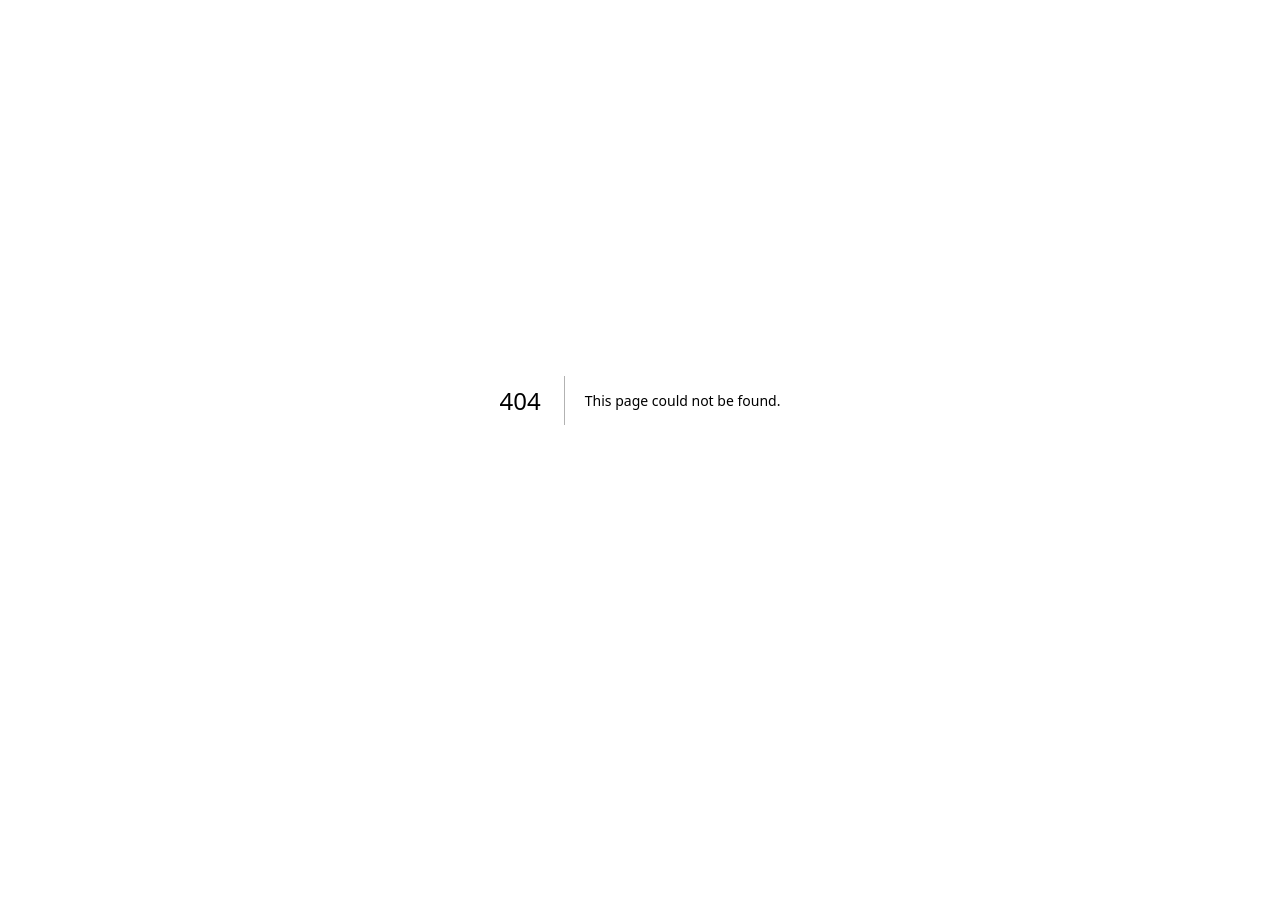
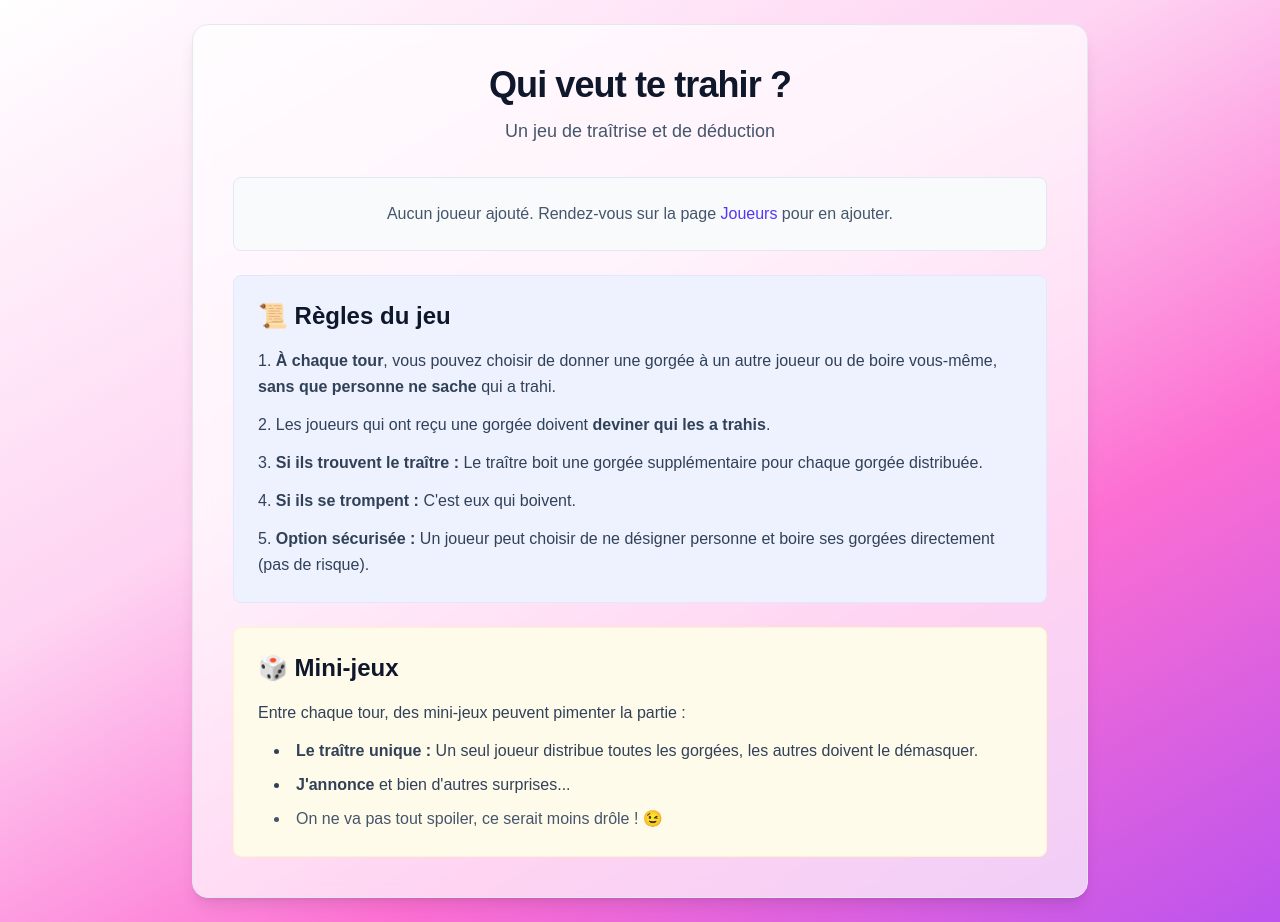
Before and after one commit to ayyN10/zebi-games, a Next.js app: page /betrayed-game in a window 1280 px wide. Before the commit this address had no page. Before the commit the page ends 800 px from the top, so only its background shows below. Built offline with nearby package versions, Linux system fonts and the light colour scheme.

Commit message:
feat: Add BetrayedGame page and PlayerList component with sip management

```diff
--- /dev/null
+++ b/src/app/betrayed-game/_components/PlayerList.tsx
@@ -0,0 +1,84 @@
+"use client";
+
+import type { Player } from "../../players/_lib/usePlayers";
+
+export default function PlayerList({
+  players,
+  onAddSips,
+  onRemoveSips,
+}: {
+  players: Player[];
+  onAddSips?: (id: string, amount: number) => void;
+  onRemoveSips?: (id: string, amount: number) => void;
+}) {
+  if (players.length === 0) {
+    return (
+      <div className="bg-slate-50 rounded-lg p-6 border border-slate-200">
+        <p className="text-center text-slate-600">
+          Aucun joueur ajouté. Rendez-vous sur la page{" "}
+          <a href="/players" className="text-indigo-600 hover:underline font-medium">
+            Joueurs
+          </a>
+          {" "}pour en ajouter.
+        </p>
+      </div>
+    );
+  }
+
+  return (
+    <div className="bg-green-50 rounded-lg p-6 border border-green-100">
+      <h2 className="text-2xl font-bold text-slate-900 mb-4">
+        👥 Joueurs ({players.length})
+      </h2>
+      <div className="flex flex-wrap gap-3 justify-center">
+        {players.map((player) => (
+          <div
+            key={player.id}
+            className="flex flex-col items-center gap-2 bg-white rounded-lg px-4 py-3 shadow-sm border border-green-200"
+          >
+            <div className="flex items-center gap-2">
+              {player.avatar ? (
+                <img
+                  src={player.avatar}
+                  alt={player.name}
+                  className="h-8 w-8 rounded-full object-cover border border-slate-200"
+                />
+              ) : (
+                <div className="h-8 w-8 rounded-full bg-slate-100 flex items-center justify-center border border-slate-200">
+                  <span className="text-sm font-semibold text-slate-500">
+                    {player.name[0]?.toUpperCase() ?? "?"}
+                  </span>
+                </div>
+              )}
+              <span className="font-medium text-slate-800">{player.name}</span>
+            </div>
+
+            {/* Compteur de gorgées */}
+            <div className="flex items-center gap-2">
+              {onRemoveSips && (
+                <button
+                  onClick={() => onRemoveSips(player.id, 1)}
+                  className="w-6 h-6 rounded-full bg-red-100 text-red-600 hover:bg-red-200 transition font-bold text-sm"
+                  disabled={(player.sips || 0) === 0}
+                >
+                  −
+                </button>
+              )}
+              <span className="text-sm font-medium min-w-[60px] text-center">
+                🍺 {player.sips || 0}
+              </span>
+              {onAddSips && (
+                <button
+                  onClick={() => onAddSips(player.id, 1)}
+                  className="w-6 h-6 rounded-full bg-green-100 text-green-600 hover:bg-green-200 transition font-bold text-sm"
+                >
+                  +
+                </button>
+              )}
+            </div>
+          </div>
+        ))}
+      </div>
+    </div>
+  );
+}
--- /dev/null
+++ b/src/app/betrayed-game/page.tsx
@@ -0,0 +1,75 @@
+"use client";
+
+import usePlayers from "../players/_lib/usePlayers";
+import PlayerList from "./_components/PlayerList";
+
+export default function BetrayedGamePage() {
+  const { players } = usePlayers();
+
+  return (
+    <main className="min-h-screen flex items-center justify-center p-6">
+      <section className="w-full max-w-4xl">
+        <div className="rounded-2xl border border-slate-200 bg-white/70 backdrop-blur p-10 shadow-lg">
+          <header className="text-center space-y-3 mb-8">
+            <h1 className="text-4xl font-bold tracking-tight text-slate-900">
+              Qui veut te trahir ?
+            </h1>
+            <p className="text-lg text-slate-600">
+              Un jeu de traîtrise et de déduction
+            </p>
+          </header>
+
+          <div className="space-y-6 text-slate-700">
+
+
+            <PlayerList players={players} />
+            {/* Règles principales */}
+            <div className="bg-indigo-50 rounded-lg p-6 border border-indigo-100">
+              <h2 className="text-2xl font-bold text-slate-900 mb-4">
+                📜 Règles du jeu
+              </h2>
+              <ol className="space-y-3 list-decimal list-inside">
+                <li className="leading-relaxed">
+                  <strong>À chaque tour</strong>, vous pouvez choisir de donner une gorgée à un autre joueur ou de boire vous-même, <strong>sans que personne ne sache</strong> qui a trahi.
+                </li>
+                <li className="leading-relaxed">
+                  Les joueurs qui ont reçu une gorgée doivent <strong>deviner qui les a trahis</strong>.
+                </li>
+                <li className="leading-relaxed">
+                  <strong>Si ils trouvent le traître :</strong> Le traître boit une gorgée supplémentaire pour chaque gorgée distribuée.
+                </li>
+                <li className="leading-relaxed">
+                  <strong>Si ils se trompent :</strong> C'est eux qui boivent.
+                </li>
+                <li className="leading-relaxed">
+                  <strong>Option sécurisée :</strong> Un joueur peut choisir de ne désigner personne et boire ses gorgées directement (pas de risque).
+                </li>
+              </ol>
+            </div>
+
+            {/* Mini-jeux */}
+            <div className="bg-amber-50 rounded-lg p-6 border border-amber-100">
+              <h2 className="text-2xl font-bold text-slate-900 mb-4">
+                🎲 Mini-jeux
+              </h2>
+              <p className="leading-relaxed mb-3">
+                Entre chaque tour, des mini-jeux peuvent pimenter la partie :
+              </p>
+              <ul className="space-y-2 list-disc list-inside ml-4">
+                <li className="leading-relaxed">
+                  <strong>Le traître unique :</strong> Un seul joueur distribue toutes les gorgées, les autres doivent le démasquer.
+                </li>
+                <li className="leading-relaxed">
+                  <strong>J'annonce</strong> et bien d'autres surprises...
+                </li>
+                <li className="leading-relaxed text-slate-600">
+                  On ne va pas tout spoiler, ce serait moins drôle ! 😉
+                </li>
+              </ul>
+            </div>
+          </div>
+        </div>
+      </section>
+    </main>
+  );
+}
--- a/src/app/game-modes/page.tsx
+++ b/src/app/game-modes/page.tsx
@@ -12,7 +12,7 @@ export default function Home() {
           </header>
 
           <div className="flex flex-col justify-center gap-4">
-            <Button href="/players" variant="primary">
+            <Button href="/betrayed-game" variant="primary">
               Qui veut te trahir ?
             </Button>
             <Button href="/game-modes" variant="secondary">
--- a/src/app/players/_lib/usePlayers.ts
+++ b/src/app/players/_lib/usePlayers.ts
@@ -2,41 +2,93 @@
 
 import { useEffect, useState } from "react";
 
-export type Player = { id: string; name: string; avatar?: string };
+export type Player = {
+  id: string;
+  name: string;
+  avatar?: string;
+  sips: number;
+};
 
 const STORAGE_KEY = "zebi-games:players";
 
 export default function usePlayers() {
   const [players, setPlayers] = useState<Player[]>([]);
+  const [isInitialized, setIsInitialized] = useState(false);
 
   // Charger depuis localStorage au montage
   useEffect(() => {
     try {
       const raw = localStorage.getItem(STORAGE_KEY);
-      if (raw) setPlayers(JSON.parse(raw));
-    } catch {}
+      if (raw) {
+        const parsed = JSON.parse(raw);
+        // Migration: ajouter sips: 0 aux joueurs existants qui n'en ont pas
+        const migrated = parsed.map((p: any) => ({
+          ...p,
+          sips: p.sips ?? 0,
+        }));
+        setPlayers(migrated);
+      }
+    } catch (error) {
+      console.error("Failed to load players:", error);
+    } finally {
+      setIsInitialized(true);
+    }
   }, []);
 
-  // Persister à chaque changement
+  // Persister à chaque changement (seulement après l'initialisation)
   useEffect(() => {
+    if (!isInitialized) return;
     try {
       localStorage.setItem(STORAGE_KEY, JSON.stringify(players));
-    } catch {}
-  }, [players]);
+    } catch (error) {
+      console.error("Failed to save players:", error);
+    }
+  }, [players, isInitialized]);
 
   const addPlayer = (name: string, avatar?: string) => {
     const id =
       typeof crypto !== "undefined" && "randomUUID" in crypto
         ? crypto.randomUUID()
         : `${Date.now()}-${Math.random().toString(36).slice(2, 8)}`;
-    setPlayers((prev) => [...prev, { id, name: name.trim(), avatar }]);
+    setPlayers((prev) => [...prev, { id, name: name.trim(), avatar, sips: 0 }]);
   };
 
-  const removePlayer = (id: string, avatar?: string) => {
+  const removePlayer = (id: string) => {
     setPlayers((prev) => prev.filter((p) => p.id !== id));
   };
 
   const clearPlayers = () => setPlayers([]);
 
-  return { players, addPlayer, removePlayer, clearPlayers };
+  const addSips = (id: string, amount: number) => {
+    setPlayers((prev) =>
+      prev.map((p) => p.id === id ? { ...p, sips: p.sips + amount } : p)
+    );
+  };
+
+  const removeSips = (id: string, amount: number) => {
+    setPlayers((prev) =>
+      prev.map((p) => p.id === id ? { ...p, sips: Math.max(0, p.sips - amount) } : p)
+    );
+  };
+
+  const resetSips = (id: string) => {
+    setPlayers((prev) =>
+      prev.map((p) => p.id === id ? { ...p, sips: 0 } : p)
+    );
+  };
+
+  const resetAllSips = () => {
+    setPlayers((prev) => prev.map((p) => ({ ...p, sips: 0 })));
+  };
+
+  return {
+    players,
+    addPlayer,
+    removePlayer,
+    clearPlayers,
+    addSips,
+    removeSips,
+    resetSips,
+    resetAllSips,
+  };
 }
```
